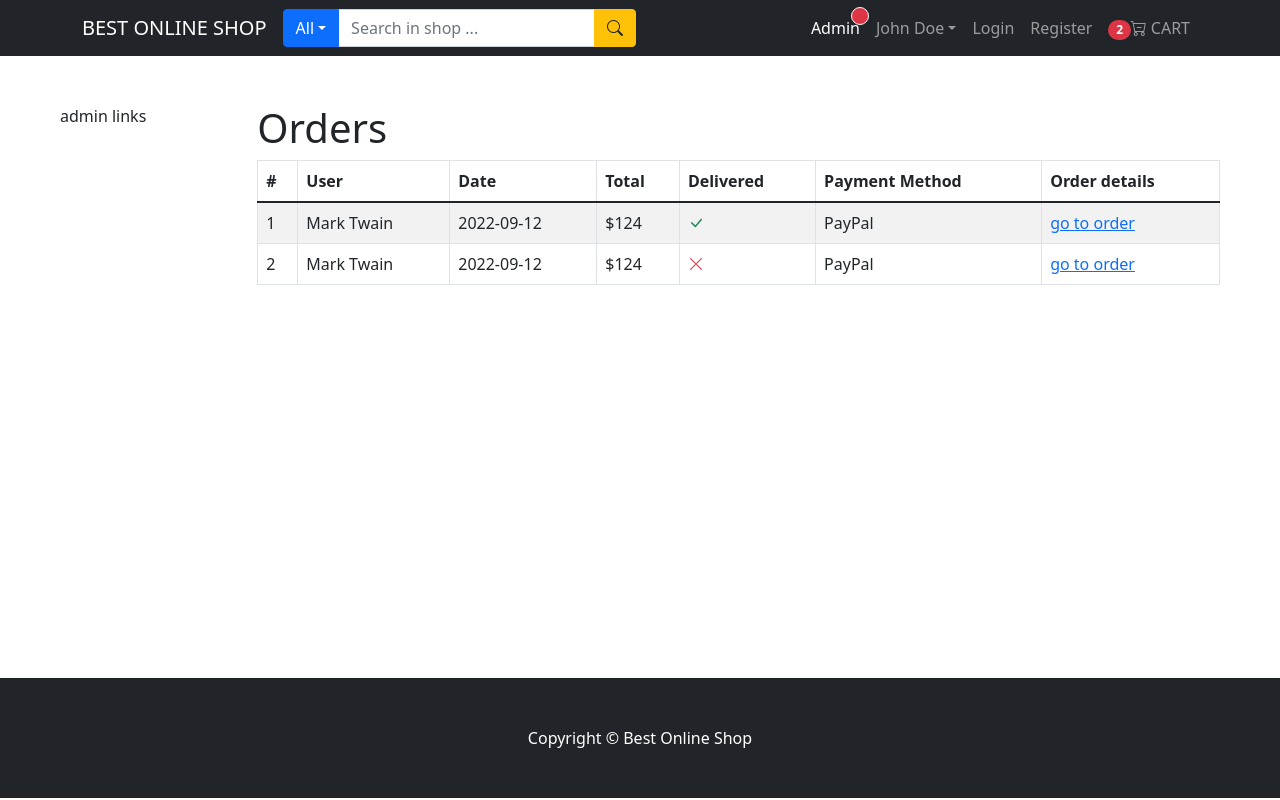
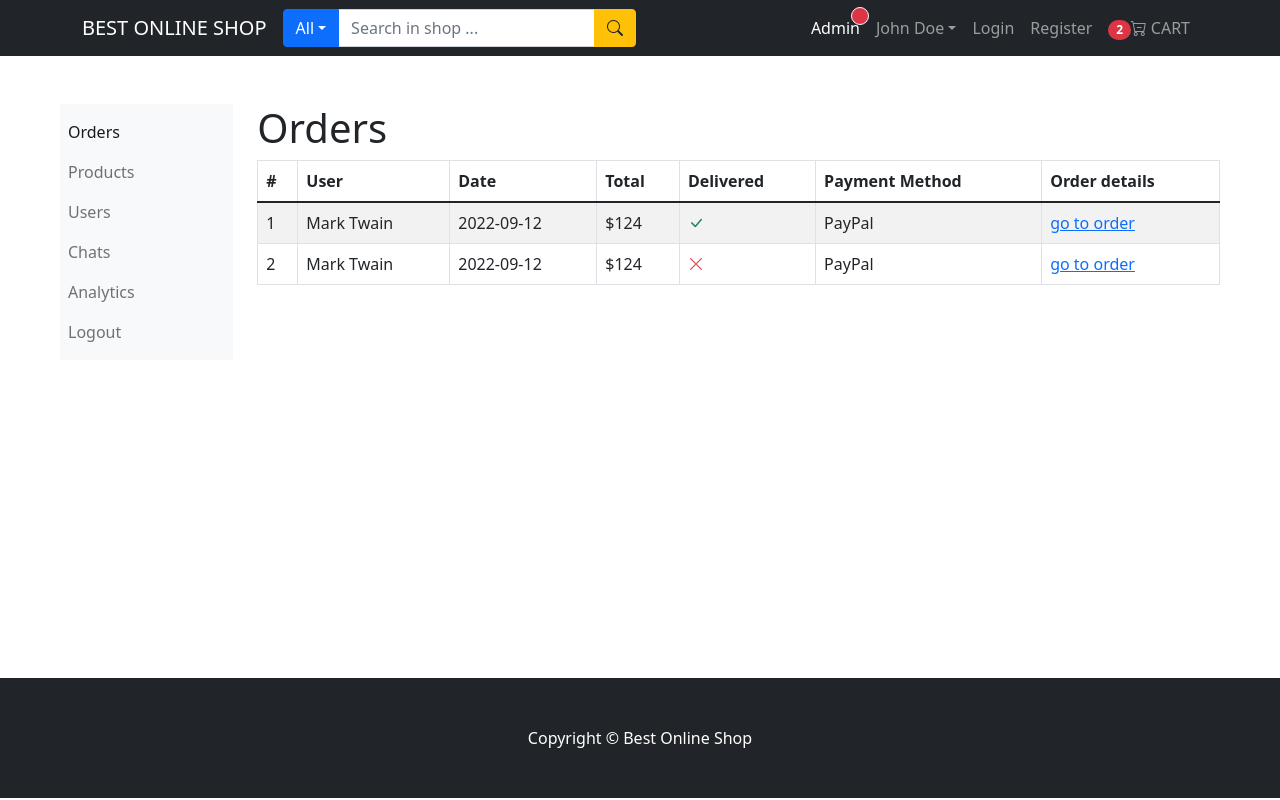
Before and after one commit to oleg-zal/allongo_front, a React (Create React App) app: page /admin/orders in a window 1280 px wide. Built offline with nearby package versions, Linux system fonts and the light colour scheme.

Commit message:
Step 45 (53. Create Component for Admin Links)

```diff
--- /dev/null
+++ b/src/components/admin/AdminLinksComponent.js
@@ -0,0 +1,29 @@
+import { Nav, Navbar } from "react-bootstrap";
+import { LinkContainer } from "react-router-bootstrap";
+
+const AdminLinksComponent = () => {
+  return (
+    <Navbar bg="light" variant="light">
+      <Nav className="flex-column">
+        <LinkContainer to="/admin/orders">
+          <Nav.Link>Orders</Nav.Link>
+        </LinkContainer>
+        <LinkContainer to="/admin/products">
+          <Nav.Link>Products</Nav.Link>
+        </LinkContainer>
+        <LinkContainer to="/admin/users">
+          <Nav.Link>Users</Nav.Link>
+        </LinkContainer>
+        <LinkContainer to="/admin/chats">
+          <Nav.Link>Chats</Nav.Link>
+        </LinkContainer>
+        <LinkContainer to="/admin/analytics">
+          <Nav.Link>Analytics</Nav.Link>
+        </LinkContainer>
+        <Nav.Link>Logout</Nav.Link>
+      </Nav>
+    </Navbar>
+  );
+};
+
+export default AdminLinksComponent;
--- a/src/pages/admin/AdminOrdersPage.js
+++ b/src/pages/admin/AdminOrdersPage.js
@@ -1,10 +1,12 @@
 import { Row, Col, Table } from "react-bootstrap";
 import { Link } from "react-router-dom";
+import AdminLinksComponent from "../../components/admin/AdminLinksComponent";
+
 const AdminOrdersPage = () => {
   return (
     <Row className="m-5">
         <Col md={2}>
-        admin links
+        <AdminLinksComponent />
         </Col>
       <Col md={10}>
         <h1>Orders</h1>
```
